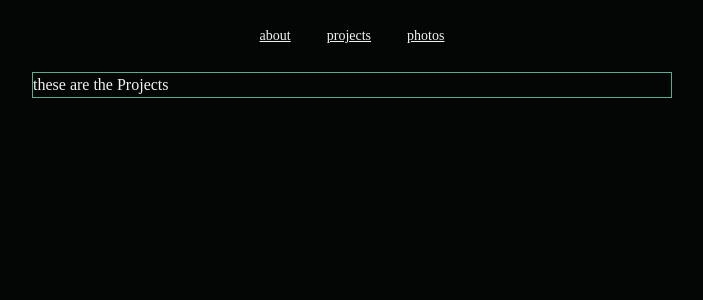
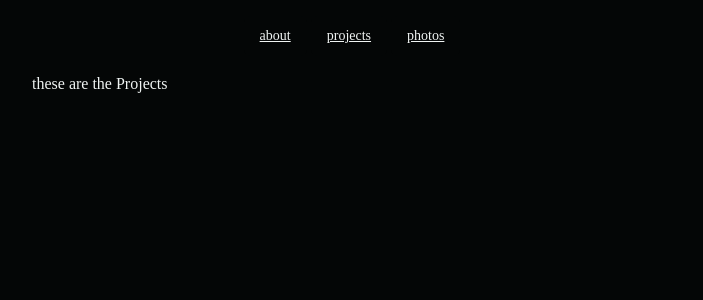
Before and after one commit to JuanBaut/portfolio, a React (Vite) app: page /projects in a window 1280 px wide. Shown: the top 300 px of the page, without its empty margins (288-991 px from the left). Built offline with nearby package versions, Linux system fonts and the light colour scheme; a web font is replaced by a local one.

Commit message:
Projects start

```diff
--- a/src/features/Projects/Projects.tsx
+++ b/src/features/Projects/Projects.tsx
@@ -1,6 +1,6 @@
 const Projects: React.FC = () => {
   return (
-    <div className="mx-auto w-[50%] border border-accent">
+    <div className="mx-auto w-[50%]">
       <p>these are the Projects </p>
     </div>
   );
```
